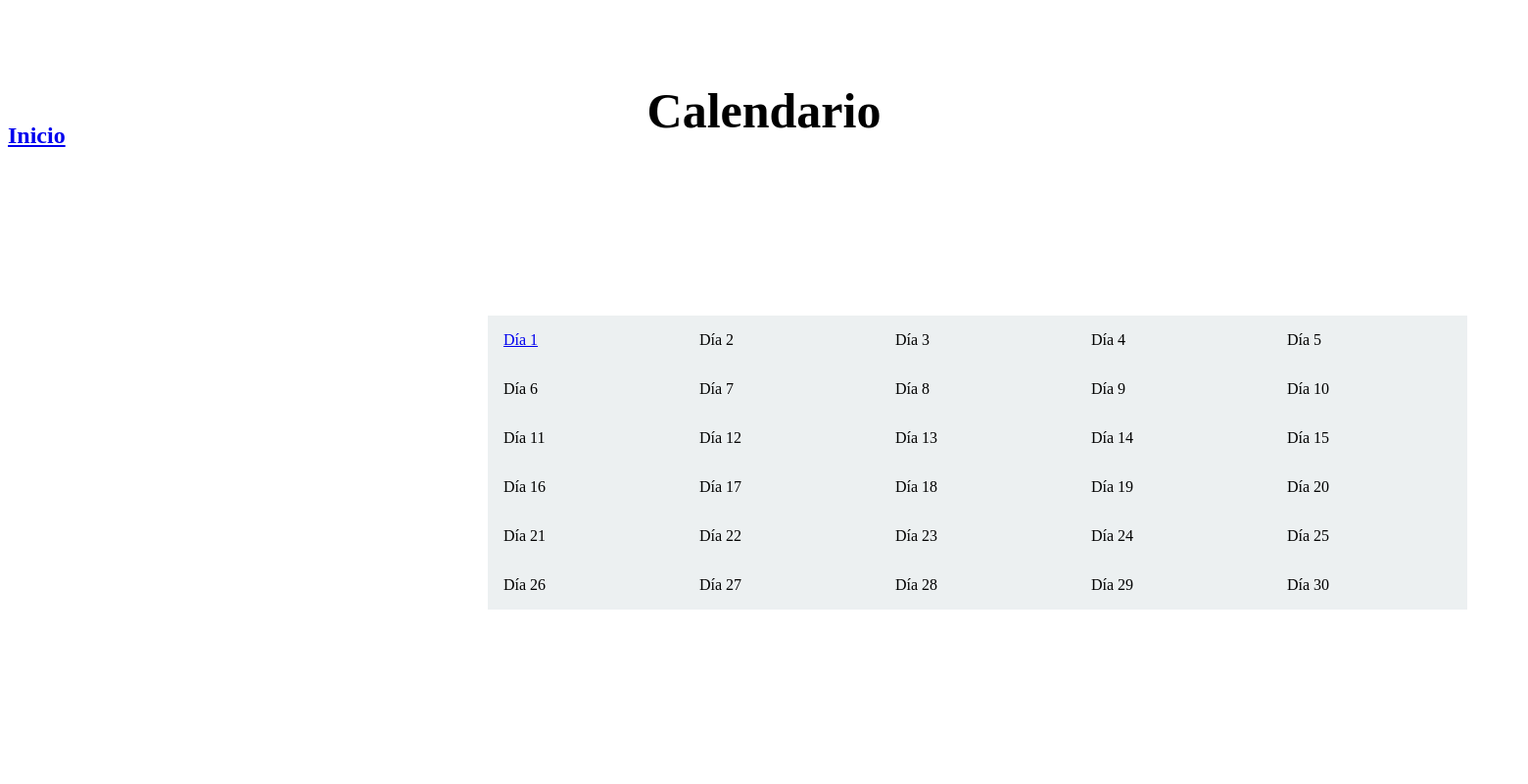
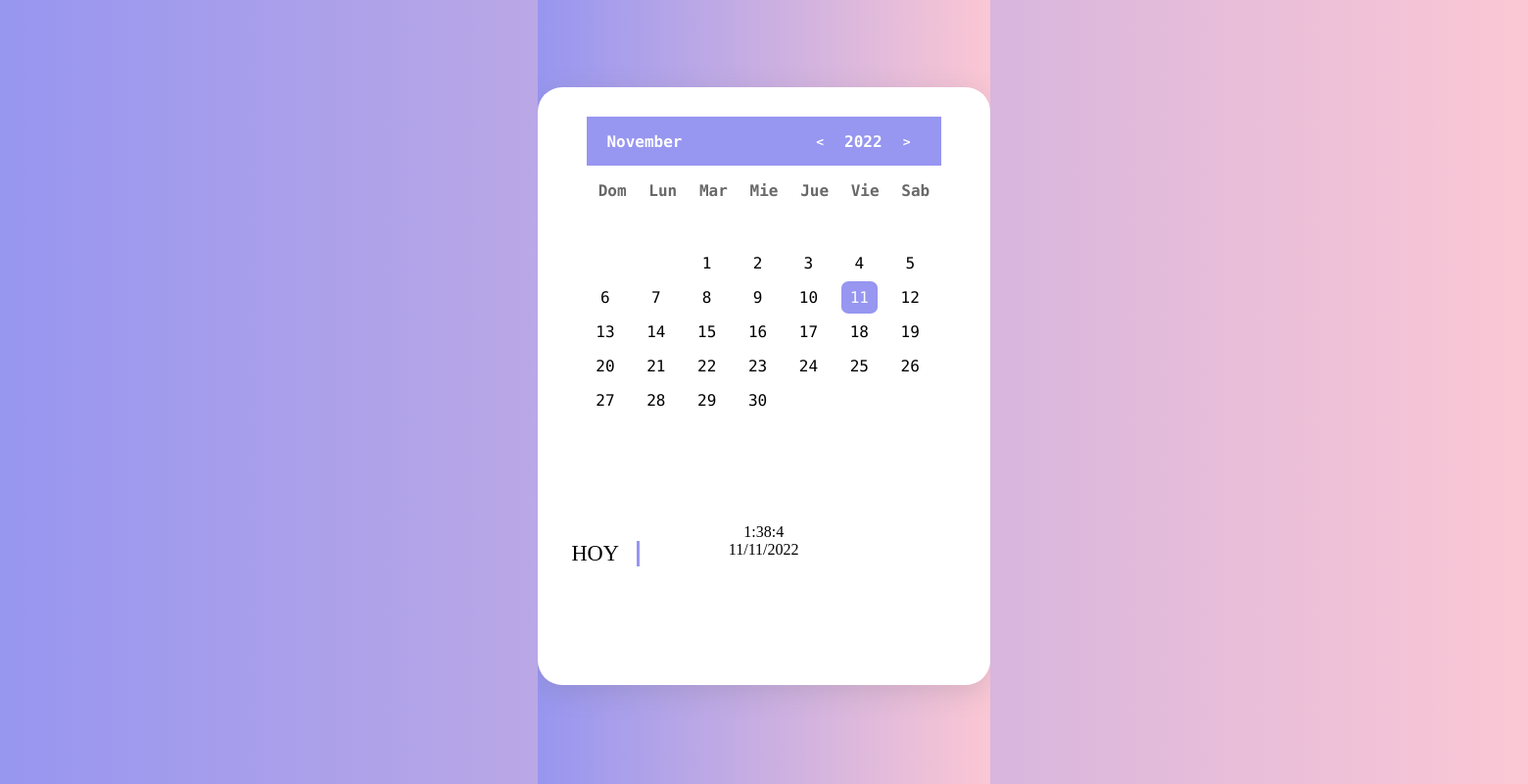
Before and after one commit to Yaircitop/Qalendiary, a Django app: page /Qalendiary/calendario/ in a window 1560 px wide. Shown: the whole page at 98% size. Run offline with Django 4.2, Linux system fonts and the light colour scheme.

Commit message:
ultimas cositas

```diff
--- a/Qalendiary/static/plantillacalendar.css
+++ b/Qalendiary/static/plantillacalendar.css
@@ -1,22 +1,297 @@
-.grid{
-    display:grid;
-    padding: 150px 50px;
-    width: 1000px;
-    grid-template-columns: 20% 20% 20% 20% 20%;
-    transform: translate(40%);
-}
+:root {
+    --dark-text: #f8fbff;
+    --light-body: #f3f8fe;
+    --light-main: #fdfdfd;
+    --light-second: #c3c2c8;
+    --light-hover: #f0f0f0;
+    --light-text: #151426;
+    --light-btn: #9796f0;
+    --blue: #0000ff;
+    --white: #fff;
+    --shadow: rgba(100, 100, 111, 0.2) 0px 7px 29px 0px;
+    --font-family: consolas;
+  }
+  * {
+    padding: 0;
+    margin: 0;
+    box-sizing: border-box;
+  }
+  html,
+  body {
+    place-items: center;
+    font-family: var(--font-family);
+    background:linear-gradient(to right, #9796f0, #fbc7d4);
+    overflow: hidden;
+  }
+  .contianer {
+    width: max-content;
+    height: max-content;
+    position: relative;
+    display: flex;
+    padding: 2% 0px 0px 0px;
+    justify-content: center;
+    top: 10%;
+    right: 0%;
+    width: 100%;
+    height: 100%;
+  }
+  .calendar {
+    height: 610px;
+    width: max-content;
+    background-color: white;
+    border-radius: 25px;
+    overflow: hidden;
+    padding: 30px 50px 0px 50px;
+  }
+  .calendar {
+    box-shadow: var(--shadow);
+  }
+  .calendar-header {
+    background: #9796f0;
+    display: flex;
+    justify-content: space-between;
+    align-items: center;
+    font-weight: 700;
+    color: var(--white);
+    padding: 10px;
+  }
+  .calendar-body {
+    pad: 10px;
+  }
+  .calendar-week-days {
+    display: grid;
+    grid-template-columns: repeat(7, 1fr);
+    font-weight: 600;
+    cursor: pointer;
+    color:rgb(104, 104, 104);
+  }
+  .calendar-week-days div:hover {
+  color:black;
+  transform: scale(1.2);
+  transition: all .2s ease-in-out;
+  }
+  .calendar-week-days div {
+    display: grid;
+    place-items: center;
+    color: var(--bg-second);
+    height: 50px;
+  }
+  .calendar-days {
+    display: grid;
+    grid-template-columns: repeat(7, 1fr);
+    gap: 2px;
+    color: var(--color-txt);
+  }
+  .calendar-days div {
+    width: 37px;
+    height: 33px;
+    display: flex;
+    align-items: center;
+    justify-content: center;
+    padding: 5px;
+    position: relative;
+    cursor: pointer;
+    animation: to-top 1s forwards;
+  }
+  .month-picker {
+    padding: 5px 10px;
+    border-radius: 10px;
+    cursor: pointer;
+  }
+  .month-picker:hover {
+    background-color: var(--color-hover);
+  }
+  .month-picker:hover {
+    color: var(--color-txt);
+  }
+  .year-picker {
+    display: flex;
+    align-items: center;
+  }
+  .year-change {
+    height: 30px;
+    width: 30px;
+    border-radius: 50%;
+    display: grid;
+    place-items: center;
+    margin: 0px 10px;
+    cursor: pointer;
+  }
+  .year-change:hover {
+    background-color: var(--light-btn);
+    transition:all .2s ease-in-out ;
+    transform: scale(1.12);
+  }
+  .year-change:hover pre {
+    color: var(--bg-body);
+  }
+  .calendar-footer {
+    padding: 10px;
+    display: flex;
+    justify-content: flex-end;
+    align-items: center;
+  }
+  #year:hover{
+    cursor: pointer;
+    transform: scale(1.2);
+    transition: all 0.2 ease-in-out;
+  }
+  .calendar-days div span {
+    position: absolute;
+  }
+   .calendar-days div:hover {
+    transition: width 0.2s ease-in-out, height 0.2s ease-in-out;
+    background-color: #fbc7d4;
+    border-radius: 20%;
+    color: var(--dark-text);
+  }
+  .calendar-days div.current-date {
+    color: var(--dark-text);
+    background-color: var(--light-btn);
+    border-radius: 20%;
+  }
+  .month-list {
+    position: relative;
+    left: 0;
+    top: -50px;
+    background-color: #ebebeb;
+    color: var(--light-text);
+    display: grid;
+    grid-template-columns: repeat(3, auto);
+    gap: 5px;
+    border-radius: 20px;
+  }
+  .month-list > div {
+    display: grid;
+    place-content: center;
+    margin: 5px 10px;
+    transition: all 0.2s ease-in-out;
+  }
+  .month-list > div > div {
+    border-radius: 15px;
+    padding: 10px;
+    cursor: pointer;
+  }
+  .month-list > div > div:hover {
+    background-color:var(--light-btn);
+    color: var(--dark-text);
+    transform: scale(0.9);
+    transition: all 0.2s ease-in-out;
+  }
+  .month-list.show {
+    visibility: visible;
+    pointer-events: visible;
+    transition: 0.6s ease-in-out;
+    animation: to-left .71s forwards;
+  }
+  .month-list.hideonce{
+    visibility: hidden;
+  }
+  .month-list.hide {
+    animation: to-right 1s forwards;
+    visibility: none;
+    pointer-events: none;
+  }
+  .date-time-formate {
+    width: max-content;
+    height: max-content;
+    font-family: Dubai Light, Century Gothic;
+    position: relative;
+    display: inline;
+    top: 140px;
+    justify-content: center;
+  }
+  .day-text-formate {
+    font-family: Microsoft JhengHei UI;
+    font-size: 1.4rem;
+    padding-right: 5%;
+    border-right: 3px solid #9796f0;
+    position: absolute;
+    left: -1rem;
+  }
+  .date-time-value {
+    display: block;
+    height: max-content;
+    width: max-content;
+    position: relative;
+    left: 40%;
+    top: -18px;
+    text-align: center;
+  }
+  .time-formate {
+    font-size: 1.5rem;
+  }
+  .time-formate.hideTime {
+    animation: hidetime 1.5s forwards;
+  }
+  .day-text-formate.hidetime {
+    animation: hidetime 1.5s forwards;
+  }
+  .date-formate.hideTime {
+    animation: hidetime 1.5s forwards;
+  }
+  .day-text-formate.showtime{
+    animation: showtime 1s forwards;
+  }
+  .time-formate.showtime {
+    animation: showtime 1s forwards;
+  }
+  .date-formate.showtime {
+    animation: showtime 1s forwards;
+  }
+  @keyframes to-top {
+    0% {
+      transform: translateY(0);
+      opacity: 0;
+    }
+    100% {
+      transform: translateY(100%);
+      opacity: 1;
+    }
+  }
+  @keyframes to-left {
+    0% {
+      transform: translatex(230%);
+      opacity: 1;
+    }
+    100% {
+      transform: translatex(0);
+      opacity: 1;
+    }
+  }
+  @keyframes to-right {
+    10% {
+      transform: translatex(0);
+      opacity: 1;
+    }
+    100% {
+      transform: translatex(-150%);
+      opacity: 1;
+    }
+  }
+  @keyframes showtime {
+    0% {
+      transform: translatex(250%);
+      opacity: 1;
+    }
+    100% {
+      transform: translatex(0%);
+      opacity: 1;
+    }
+  }
+  @keyframes hidetime {
+    0% {
+      transform: translatex(0%);
+      opacity: 1;
+    }
+    100% {
+      transform: translatex(-370%);
+      opacity: 1;
+    }
+  }
+  @media (max-width:375px) {
+    .month-list>div{
 
-.grid div{
-    background: #ecf0f1;
-    padding: 1em;
-}
-
-.grid div:hover{
-    border: 1px solid #f1c40f;
-    cursor: pointer;
-}
-#calendario{
-    font-size: 50px;
-    text-align: center;
-    transform: translateY(50px);
-}
+      margin: 5px 0px;
+    }
+  }
--- a/Qalendiary/templates/calendario.html
+++ b/Qalendiary/templates/calendario.html
@@ -1,122 +1,67 @@
 {% load static %}
 
-<!DOCTYPE html>
+
+
 <html lang="en">
-<head>
-    <meta charset="UTF-8">
-    <meta http-equiv="X-UA-Compatible" content="IE=edge">
-    <meta name="viewport" content="width=device-width, initial-scale=1.0">
-    <title>Document</title>
+  <head>
+    <meta charset="UTF-8" />
+    <meta http-equiv="X-UA-Compatible" content="IE=edge" />
+    <meta name="viewport" content="width=device-width, initial-scale=1.0" />
+    <title>CALENDARIO</title>
     <link rel="stylesheet" href="../../static/plantillacalendar.css">
-</head>
-<body>
-    <h1 id="calendario">Calendario</h1>
-    <h2>
-        <a href="{% url 'dashboard' %}" class = "btn btn-primary">Inicio</a>
-    </h2>
-    <div class="grid">
-        <div>
-            <a href="{% url 'verobjetivo' %}">Día 1</a>
-        </div>
-        <div>
-            Día 2
-        </div>
-        <div>
-            Día 3
+    <script src="../../Javascript/script2.js" defer></script>
+  </head>
+  <body>
+    <div class="contianer">
+      <div class="calendar">
+        <div class="calendar-header">
+          <span class="month-picker" id="month-picker"> May </span>
+          <div class="year-picker" id="year-picker">
+            <span class="year-change" id="pre-year">
+              <pre><</pre>
+            </span>
+            <span id="year">2020 </span>
+            <span class="year-change" id="next-year">
+              <pre>></pre>
+            </span>
+          </div>
         </div>
 
-        <div>
-            Día 4
+        <div class="calendar-body">
+          <div class="calendar-week-days">
+            <div>Dom</div>
+            <div>Lun</div>
+            <div>Mar</div>
+            <div>Mie</div>
+            <div>Jue</div>
+            <div>Vie</div>
+            <div>Sab</div>
+          </div>
+          <div class="calendar-days">
+          </div>
         </div>
-        <div>
-            Día 5
+        <div class="calendar-footer">
         </div>
-        <div>
-            Día 6
+        <div class="date-time-formate">
+          <div class="day-text-formate">HOY</div>
+          <div class="date-time-value">
+            <div>
+              <script>
+                var hoy= new Date()
+                var hora = hoy.getHours() + ':' + hoy.getMinutes() + ':' + hoy.getSeconds();
+                document.write(hora)
+              </script>
+            </div>
+            <div>
+              <script>
+                date = new Date().toLocaleDateString();
+                document.write(date);
+                </script>
+            </div>
+          </div>
         </div>
-
-        <div>
-            Día 7
-        </div>
-        <div>
-            Día 8
-        </div>
-
-        <div>
-            Día 9
-        </div>
-        <div>
-            Día 10
-        </div>
-        <div>
-            Día 11
-        </div>
-
-        <div>
-            Día 12
-        </div>
-        <div>
-            Día 13
-        </div>
-
-        <div>
-            Día 14
-        </div>
-        <div>
-            Día 15
-        </div>
-        <div>
-            Día 16
-        </div>
-
-        <div>
-            Día 17
-        </div>
-        <div>
-            Día 18
-        </div>
-
-        <div>
-            Día 19
-        </div>
-        <div>
-            Día 20
-        </div>
-        <div>
-            Día 21
-        </div>
-
-        <div>
-            Día 22
-        </div>
-        <div>
-            Día 23
-        </div>
-
-        <div>
-            Día 24
-        </div>
-        <div>
-            Día 25
-        </div>
-        <div>
-            Día 26
-        </div>
-        <div>
-            Día 27
-        </div>
-
-        <div>
-            Día 28
-        </div>
-        <div>
-            Día 29
-        </div>
-
-        <div>
-            Día 30
-        </div>
+        <div class="month-list"></div>
+      </div>
     </div>
-
-</body>
+  </body>
 </html>
--- a/Qalendiary/templates/temporizador.html
+++ b/Qalendiary/templates/temporizador.html
@@ -1,3 +1,4 @@
+{% load static %}
 <!DOCTYPE html>
 <html lang="es">
 
@@ -9,7 +10,7 @@
 	<link rel="stylesheet" href="https://unpkg.com/bulma">
 	<link rel="stylesheet" href="https://cdn.jsdelivr.net/npm/@mdi/font@5.9.55/css/materialdesignicons.min.css">
 	<link rel="stylesheet" href="../../static/estilos.css">
-	<script src="../Javascript/script.js"></script>
+	<script src="../../Javascript/script"></script>
 </head>
 
 <body>
```
Also changed, not shown: Qalendiary/Javascript/script2.js (added, +155 -0 lines), db.sqlite3.
